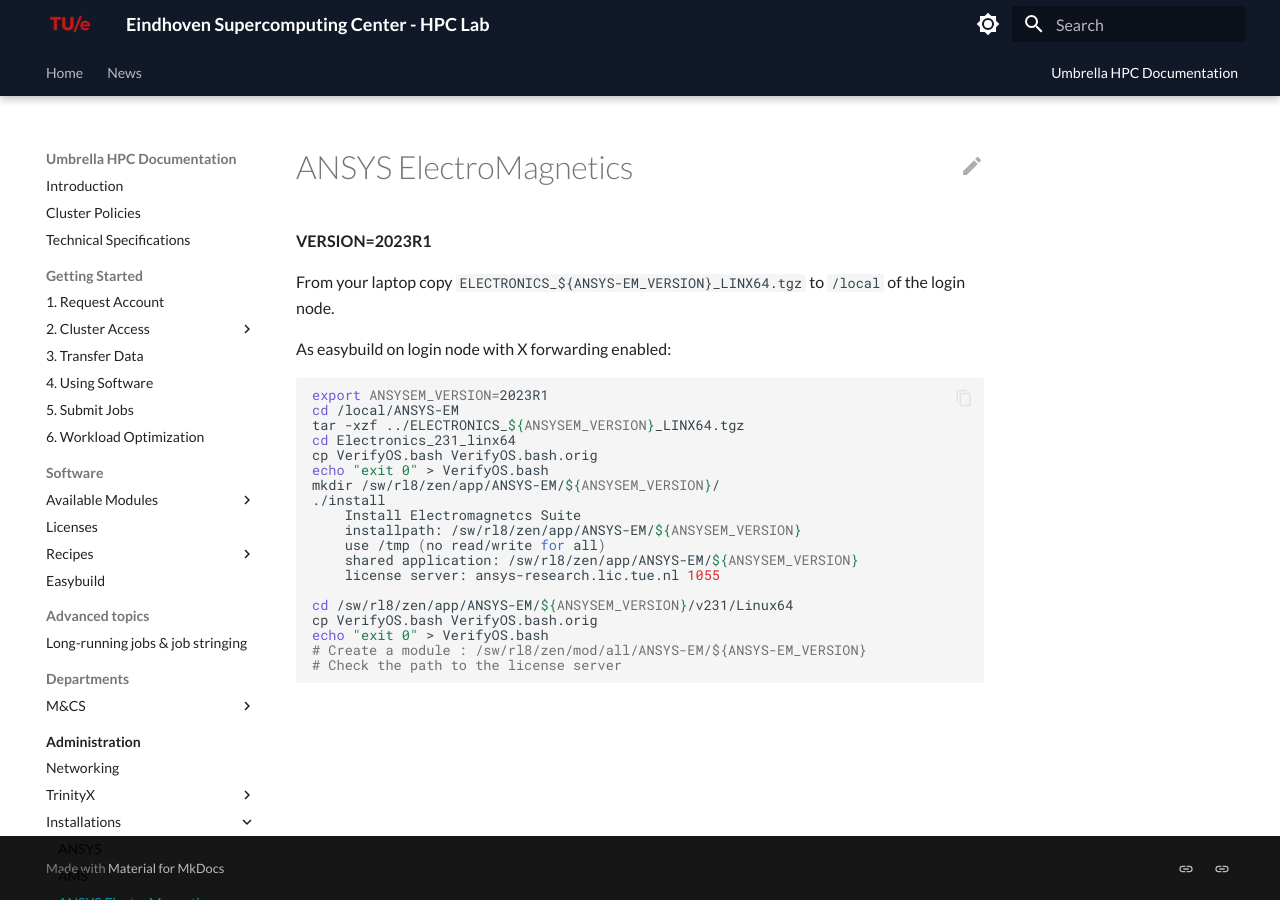
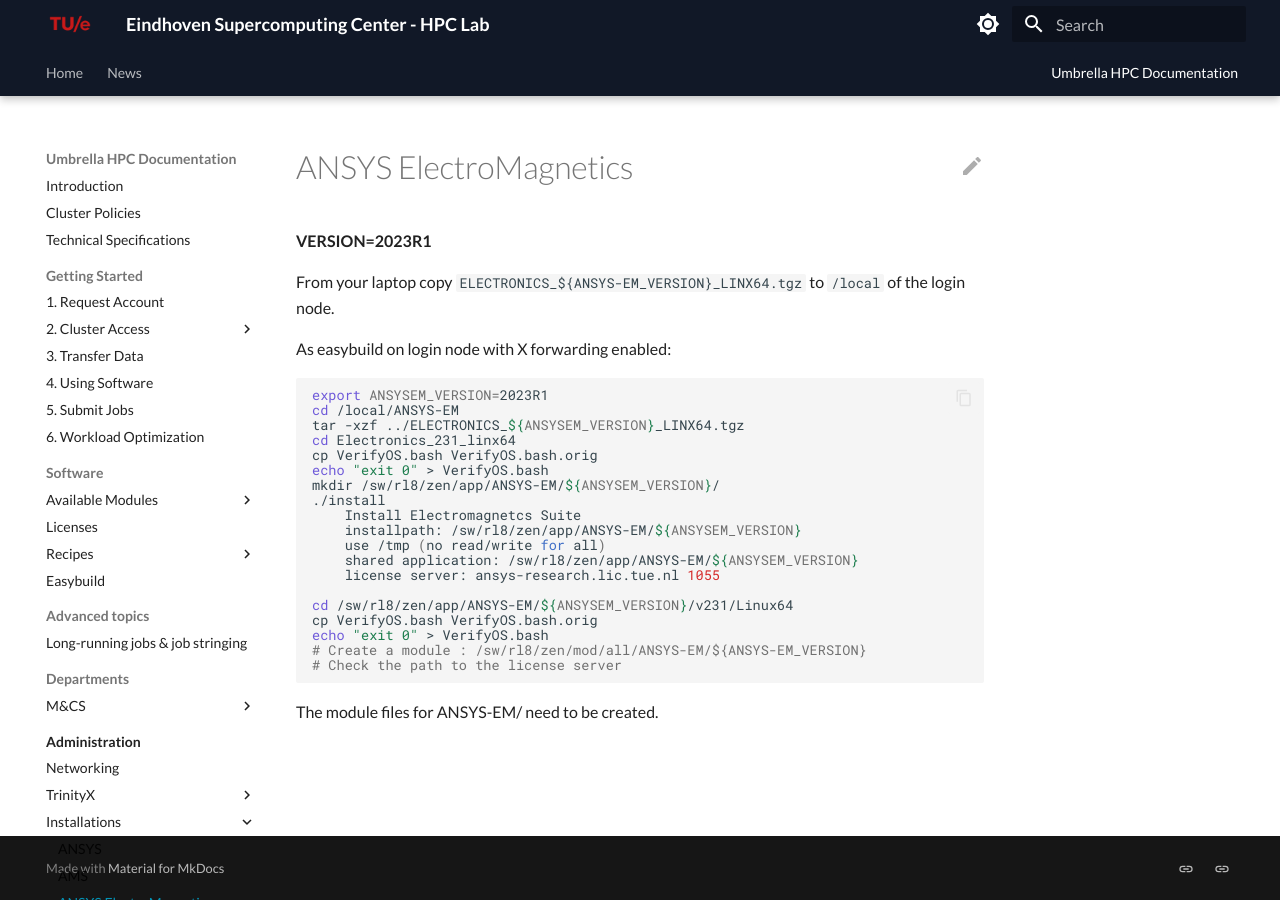
Before and after one commit to gferhpc/supercomputing.tue.nl, an MkDocs documentation site: the page built from pages/documentation/administration/installations/ansys-em.md, in a window 1280 px wide. Built offline with MkDocs 1.6.1 and Material for MkDocs 9.7.7, drawn with Linux system fonts in a browser that asks for light colours.

Commit message:
Update ansys-em.md

````diff
--- a/pages/documentation/administration/installations/ansys-em.md
+++ b/pages/documentation/administration/installations/ansys-em.md
@@ -27,3 +27,5 @@
 # Create a module : /sw/rl8/zen/mod/all/ANSYS-EM/${ANSYS-EM_VERSION}
 # Check the path to the license server
 ```
+
+The module files for ANSYS-EM/<VERSION> need to be created.
````
